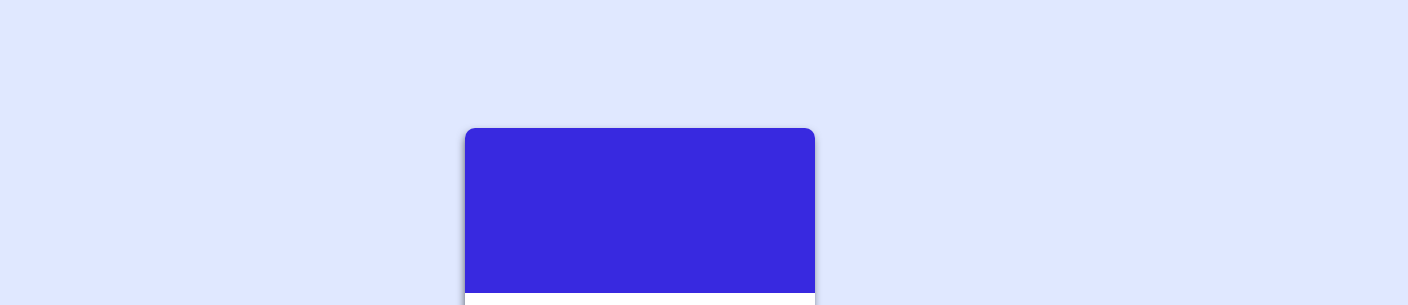
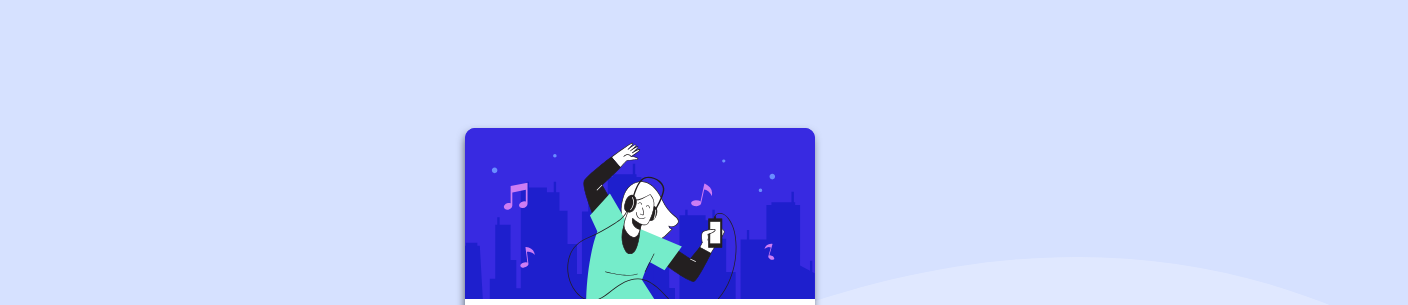
Before and after one commit to Gautam-Dabral/order-summary, a plain HTML site: page index.html in a window 1280 px wide. Shown: the top 305 px of the page, 1408 px wide, since content can reach past the window. Drawn offline with Linux system fonts and the light colour scheme; the site is published under a folder, as on GitHub Pages, so addresses that start at the root find nothing.

Commit message:
img url updated

```diff
--- a/index.html
+++ b/index.html
@@ -13,10 +13,10 @@
 </head>
 
 <body>
-    <img id="background" src="/img/pattern-desktop.svg" alt="">
+    <img id="background" src="img/pattern-desktop.svg" alt="">
     <div class="container">
         <div class="upper">
-            <img src="/img/illustration-hero.svg" alt="">
+            <img src="img/illustration-hero.svg" alt="">
         </div>
         <div class="lower">
             <h2>Order Summary</h2>
```
